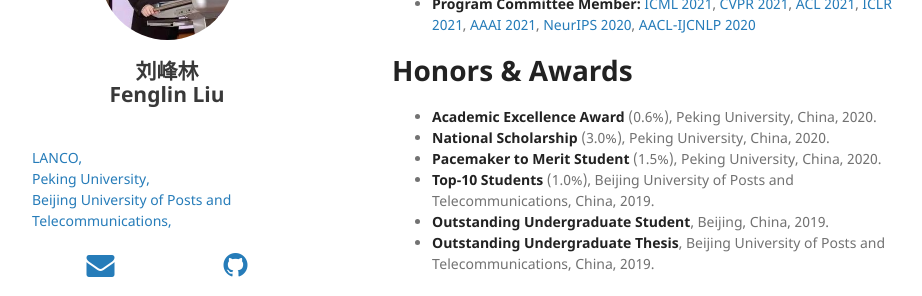
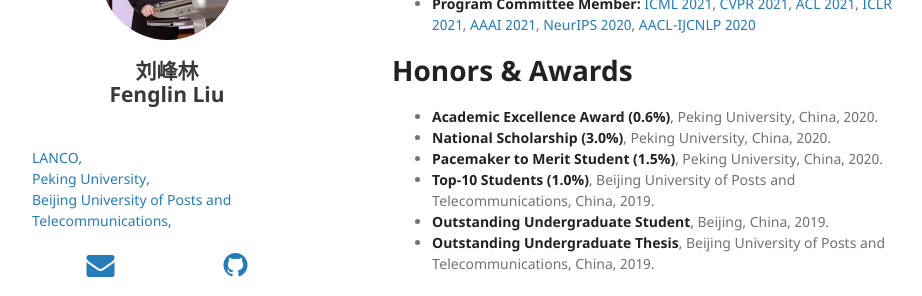
Before and after one commit to fenglinliu2022fall/fenglinliu2022fall.github.io, a Jekyll site: the page built from index.md, in a window 1280 px wide and 900 px high, scrolled down 1071 px. Shown: the part 153-449 px from the top of the window, without its empty margins (178-1100 px from the left). Built offline with Jekyll 4.4.1, drawn with Linux system fonts in a browser that asks for light colours; nearby versions of some CDN libraries; our own code applies the rules of GitHub Pages for plain Markdown files.

```diff
--- a/index.md
+++ b/index.md
@@ -43,10 +43,10 @@ Fenglin Liu is a graduate student at Peking University. His research interests i
 * **Program Committee Member:** [ICML 2021](https://icml.cc/Conferences/2021), [CVPR 2021](http://cvpr2021.thecvf.com/), [ACL 2021](https://2021.aclweb.org/), [ICLR 2021](https://iclr.cc/Conferences/2021/), [AAAI 2021](https://aaai.org/Conferences/AAAI-21/), [NeurIPS 2020](https://nips.cc/Conferences/2020), [AACL-IJCNLP 2020](http://aacl2020.org)
 
 # Honors & Awards
-* **Academic Excellence Award** (0.6%), Peking University, China, 2020.
-* **National Scholarship** (3.0%), Peking University, China, 2020.
-* **Pacemaker to Merit Student** (1.5%), Peking University, China, 2020.
-* **Top-10 Students** (1.0%), Beijing University of Posts and Telecommunications, China, 2019.
+* **Academic Excellence Award (0.6%)**, Peking University, China, 2020.
+* **National Scholarship (3.0%)**, Peking University, China, 2020.
+* **Pacemaker to Merit Student (1.5%)**, Peking University, China, 2020.
+* **Top-10 Students (1.0%)**, Beijing University of Posts and Telecommunications, China, 2019.
 * **Outstanding Undergraduate Student**, Beijing, China, 2019.
 * **Outstanding Undergraduate Thesis**, Beijing University of Posts and Telecommunications, China, 2019.
 
```
